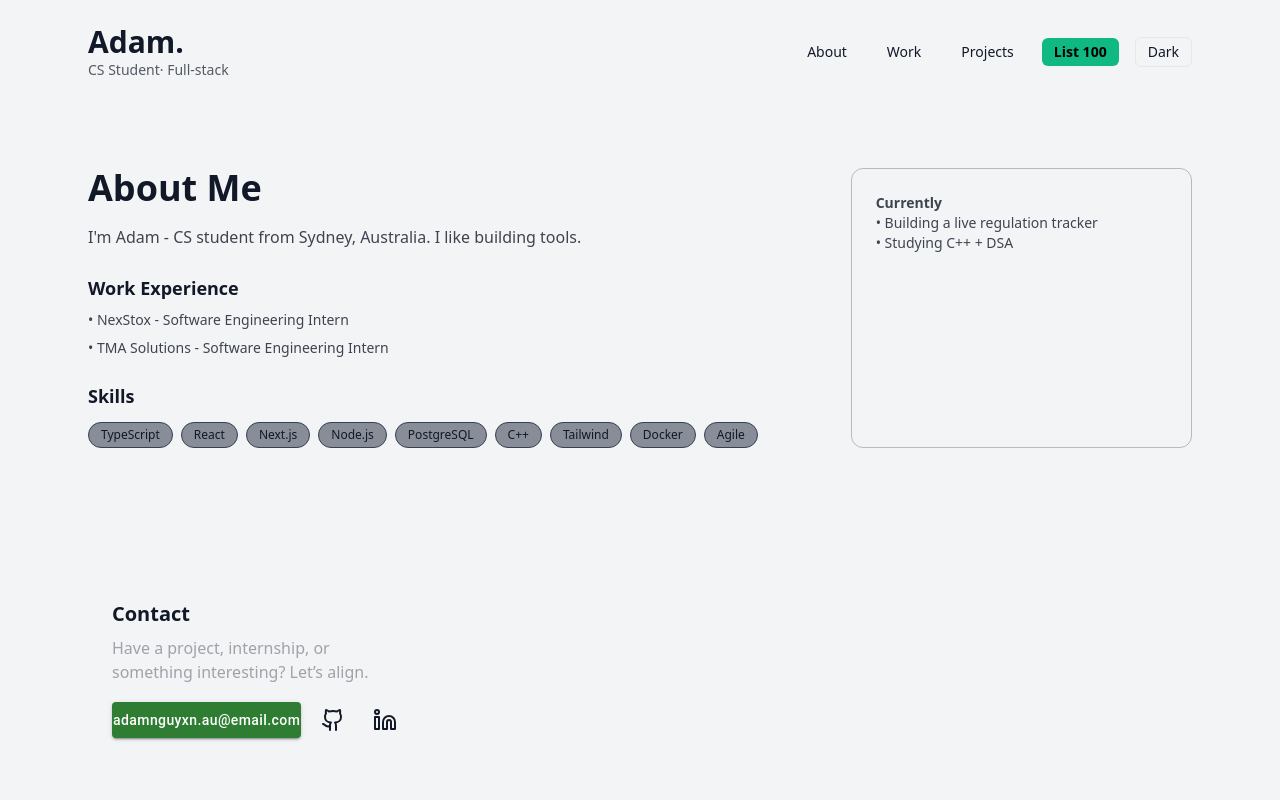
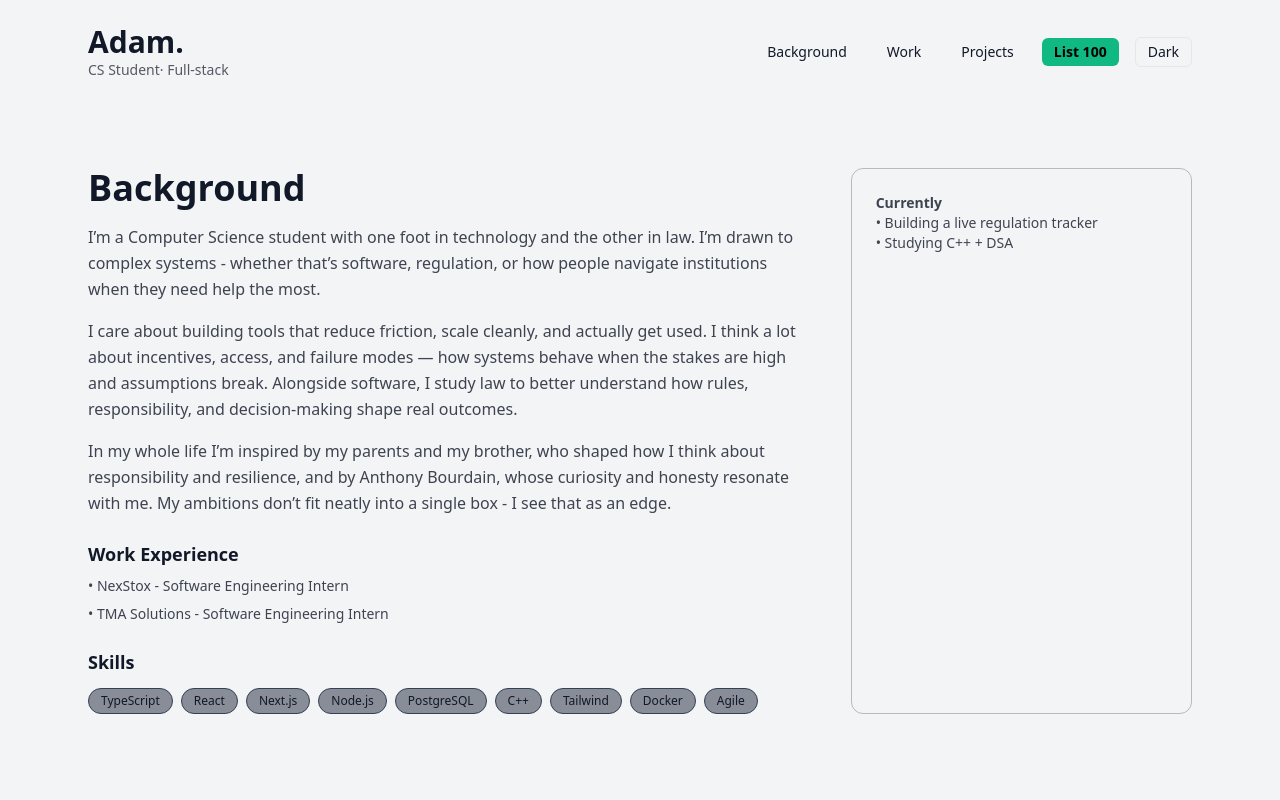
Before and after one commit to adampharrels/AboutMe, a Next.js app: page / in a window 1280 px wide. Shown: the top 800 px of the page. Built offline with nearby package versions, Linux system fonts and the light colour scheme.

Commit message:
changed About and Work

```diff
--- a/pages/goals.tsx
+++ b/pages/goals.tsx
@@ -26,7 +26,7 @@ export default function Goals(): JSX.Element {
         </div>
         <nav className="flex items-center gap-4">
                   <Link href="/" className="text-sm px-3 py-1 rounded-md hover:opacity-70">
-                    About
+                    Background
                   </Link>
                   <Link href="/work" className="text-sm px-3 py-1 rounded-md hover:opacity-70">
                     Work
--- a/pages/index.tsx
+++ b/pages/index.tsx
@@ -11,6 +11,17 @@ import { ThemeContext } from "../context/theme";
 
 export default function Home(): JSX.Element {
   const { light, setLight } = useContext(ThemeContext);
+  const skills = [
+    "TypeScript",
+    "React",
+    "Next.js",
+    "Node.js",
+    "PostgreSQL",
+    "C++",
+    "Tailwind",
+    "Docker",
+    "Agile",
+  ];
 
   return (
     <div
@@ -31,7 +42,7 @@ export default function Home(): JSX.Element {
         </div>
         <nav className="flex items-center gap-4">
           <Link href="/" className="text-sm px-3 py-1 rounded-md hover:opacity-70">
-            About
+            Background
           </Link>
           <Link href="/work" className="text-sm px-3 py-1 rounded-md hover:opacity-70">
             Work
@@ -58,10 +69,26 @@ export default function Home(): JSX.Element {
           animate={{ opacity: 1, y: 0 }}
           className="md:col-span-2"
         >
-          <h2 className="text-4xl font-extrabold">About Me</h2>
+          <h2 className="text-4xl font-extrabold">Background</h2>
           <p className="mt-4 opacity-80 leading-relaxed">
-            I'm Adam - CS student from Sydney, Australia.
-            I like building tools.
+            I’m a Computer Science student with one foot in technology and the other in law.
+            I’m drawn to complex systems - whether that’s software, regulation,
+            or how people navigate institutions when they need help the most.
+          </p>
+
+          <p className="mt-4 opacity-80 leading-relaxed">
+            I care about building tools that reduce friction,
+            scale cleanly, and actually get used. I think a lot about incentives,
+            access, and failure modes — how systems behave when the stakes are high and assumptions break.
+            Alongside software, I study law to better understand how rules, responsibility,
+            and decision-making shape real outcomes.
+          </p>
+
+          <p className="mt-4 opacity-80 leading-relaxed">
+            In my whole life I’m inspired by my parents and my brother,
+            who shaped how I think about responsibility and resilience,
+            and by Anthony Bourdain, whose curiosity and honesty resonate with me.
+            My ambitions don’t fit neatly into a single box - I see that as an edge.
           </p>
 
           <h3 className="mt-6 font-semibold text-lg">Work Experience</h3>
@@ -72,7 +99,7 @@ export default function Home(): JSX.Element {
 
           <h3 className="mt-6 font-semibold text-lg">Skills</h3>
           <div className="mt-3 flex flex-wrap gap-2">
-            {["TypeScript", "React", "Next.js", "Node.js", "PostgreSQL", "C++", "Tailwind", "Docker", "Agile"].map((s) => (
+            {skills.map((s) => (
               <span
                 key={s}
                 className="px-3 py-1 rounded-full text-xs bg-slate-800/50 border border-slate-700"
--- a/pages/projects.tsx
+++ b/pages/projects.tsx
@@ -30,6 +30,13 @@ export default function Projects(): JSX.Element {
       tech: ["Java", "SpringBoot", "HTML", "CSS"],
       github: "https://github.com/adampharrels/ASD_Project",
     },
+    {
+      id: "nutrisnap",
+      title: "NutriSnap",
+      description: "A web application for tracking and managing nutritional intake.",
+      tech: ["Java", "SpringBoot", "Kotlin"],
+      github: "https://github.com/adampharrels/NutriSnap",
+    }
   ];
 
   const filtered = useMemo(() => {
@@ -59,7 +66,7 @@ export default function Projects(): JSX.Element {
         </div>
         <nav className="flex items-center gap-4">
                   <Link href="/" className="text-sm px-3 py-1 rounded-md hover:opacity-70">
-                    About
+                    Background
                   </Link>
                   <Link href="/work" className="text-sm px-3 py-1 rounded-md hover:opacity-70">
                     Work
--- a/pages/work.tsx
+++ b/pages/work.tsx
@@ -13,7 +13,7 @@ export default function WorkPage() {
     {
       company: "NexStox",
       role: "Software Engineering Intern",
-      period: "2025",
+      period: "01/2026 - Present",
       bullets: [
         "Built and shipped production frontend features using React and TypeScript",
         "Worked closely with backend APIs and real trading data",
@@ -24,13 +24,13 @@ export default function WorkPage() {
     {
       company: "TMA Solutions",
       role: "Software Engineering Intern",
-      period: "2024",
+      period: "10/2025 - 01/2026",
       bullets: [
         "Developed internal tools and client-facing features",
-        "Collaborated in an Agile team with designers and senior engineers",
+        "Improved the recruitment tool",
         "Focused on writing clean, maintainable, and well-documented code",
       ],
-      stack: ["JavaScript", "React", "Agile"],
+      stack: ["JavaScript", "TypeScript", "Angular CLI", "Hono", "Next.js", "React", "Agile"],
     },
   ];
 
@@ -54,7 +54,7 @@ export default function WorkPage() {
         </div>
         <nav className="flex items-center gap-4">
           <Link href="/" className="text-sm px-3 py-1 rounded-md hover:opacity-70">
-            About
+            Background
           </Link>
           <Link href="/work" className="text-sm px-3 py-1 rounded-md hover:opacity-70">
             Work
@@ -133,7 +133,7 @@ export default function WorkPage() {
               <h3 className="text-xl font-semibold mb-1">Want more detail?</h3>
               <p className="text-zinc-400">Happy to walk through my work or share code samples.</p>
             </div>
-            <Button variant="contained" color="success" href="mailto:adam.nguyen@email.com" sx={{ textTransform: 'none' }}>
+            <Button variant="contained" color="success" href="mailto:adamnguyxn.au@email.com" sx={{ textTransform: 'none' }}>
               Get in touch
             </Button>
           </CardContent>
```
